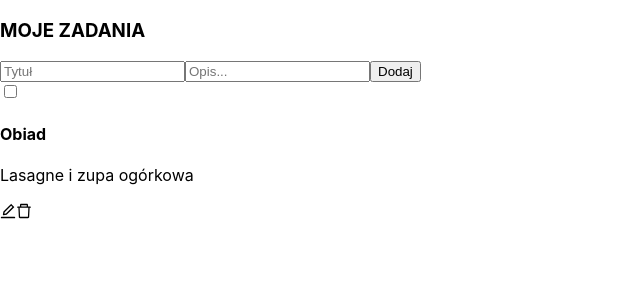
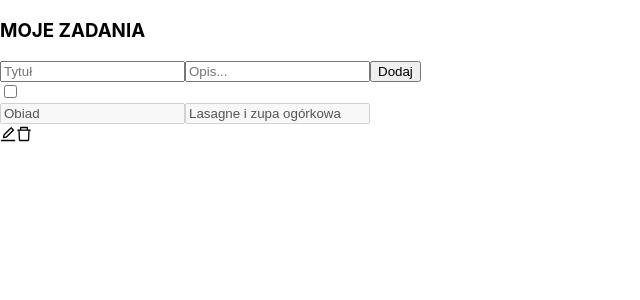
Before and after one commit to Wojdax/todoapp, a React (Create React App) app in the folder todo/: page / in a window 1280 px wide. Shown: the top 300 px of the page, without its empty margins (0-640 px from the left). Built offline with nearby package versions, Linux system fonts and the light colour scheme.

Commit message:
all logic

```diff
--- a/todo/src/App.js
+++ b/todo/src/App.js
@@ -1,5 +1,6 @@
 import './App.css';
 import { useState } from 'react';
+import { Input } from 'antd';
 
 import {
   EditOutlined,
@@ -11,7 +12,8 @@ export const App = () => {
     id: new Date().getTime(),
     title: "Obiad",
     descrption: "Lasagne i zupa ogórkowa",
-    isDone: false
+    isDone: false,
+    isEditable: false
   }])
 
   const addTodo = (todo) => {
@@ -19,10 +21,39 @@ export const App = () => {
     setTodos(newTodos);
   }
 
-  const markDone = (e) => {
+  const markDone = (id) => {
     const newTodos = todos.map((todo) => ({
       ...todo,
-      isDone: todo.id.toString() === e.target.id.toString() ? !todo.isDone : todo.isDone
+      isDone: todo.id === id ? !todo.isDone : todo.isDone
+    }))
+    setTodos(newTodos)
+  }
+
+  const handleDelete = (id) => {
+    const newTodos = todos.filter((todo) => todo.id !== id)
+    setTodos(newTodos)
+  }
+
+  const handleEdit = (id) => {
+    const newTodos = todos.map((todo) => ({
+      ...todo,
+      isEditable: todo.id === id ? !todo.isEditable : todo.isEditable
+    }))
+    setTodos(newTodos)
+  }
+
+  const handleToDoTitleChange = (id, e) => {
+    const newTodos = todos.map((todo) => ({
+      ...todo,
+      title: todo.id === id ? e.target.value : todo.title
+    }))
+    setTodos(newTodos)
+  }
+
+  const handleToDoDescriptionChange = (id, e) => {
+    const newTodos = todos.map((todo) => ({
+      ...todo,
+      descrption: todo.id === id ? e.target.value : todo.descrption
     }))
     setTodos(newTodos)
   }
@@ -34,13 +65,13 @@ export const App = () => {
         {todos.map((todo) => (
           <div key={todo.id}>
             <div>
-              <input type="checkbox" id={todo.id} key={todo.id} onClick={markDone} />
+              <input type="checkbox" id={todo.id} key={todo.id} onClick={() => markDone(todo.id)} />
             </div>
             <div>
-              <h4 className={todo.isDone ? 'line-through' : ''}>{todo.title}</h4>
-              <p className={todo.isDone ? 'line-through' : ''}>{todo.descrption}</p>
+              {<Input value={todo.title} disabled={!todo.isEditable} onChange={(e) => handleToDoTitleChange(todo.id, e)} className={(todo.isDone && !todo.isEditable) ? 'line-through' : ''} />}
+              <Input value={todo.descrption} disabled={!todo.isEditable} onChange={(e) => handleToDoDescriptionChange(todo.id, e)} className={todo.isDone && !todo.isEditable ? 'line-through' : ''} />
             </div>
-            <div><EditOutlined /><DeleteOutlined /></div>
+            <div><EditOutlined onClick={() => handleEdit(todo.id)} /><DeleteOutlined onClick={() => handleDelete(todo.id)} /></div>
           </div>
         ))}
       </div>
@@ -63,8 +94,8 @@ export const FormTodo = ({ addTodo }) => {
   return (
     <div>
       <h3>MOJE ZADANIA</h3>
-      <input placeholder='Tytuł' type="text" value={title} onChange={e => setTitle(e.target.value)}></input>
-      <input placeholder='Opis...' type="text" value={descrption} onChange={e => setDescription(e.target.value)}></input>
+      <Input placeholder='Tytuł' type="text" value={title} onChange={e => setTitle(e.target.value)}></Input>
+      <Input placeholder='Opis...' type="text" value={descrption} onChange={e => setDescription(e.target.value)}></Input>
       <button onClick={handleSubmit}>Dodaj</button>
     </div>
   )
```
